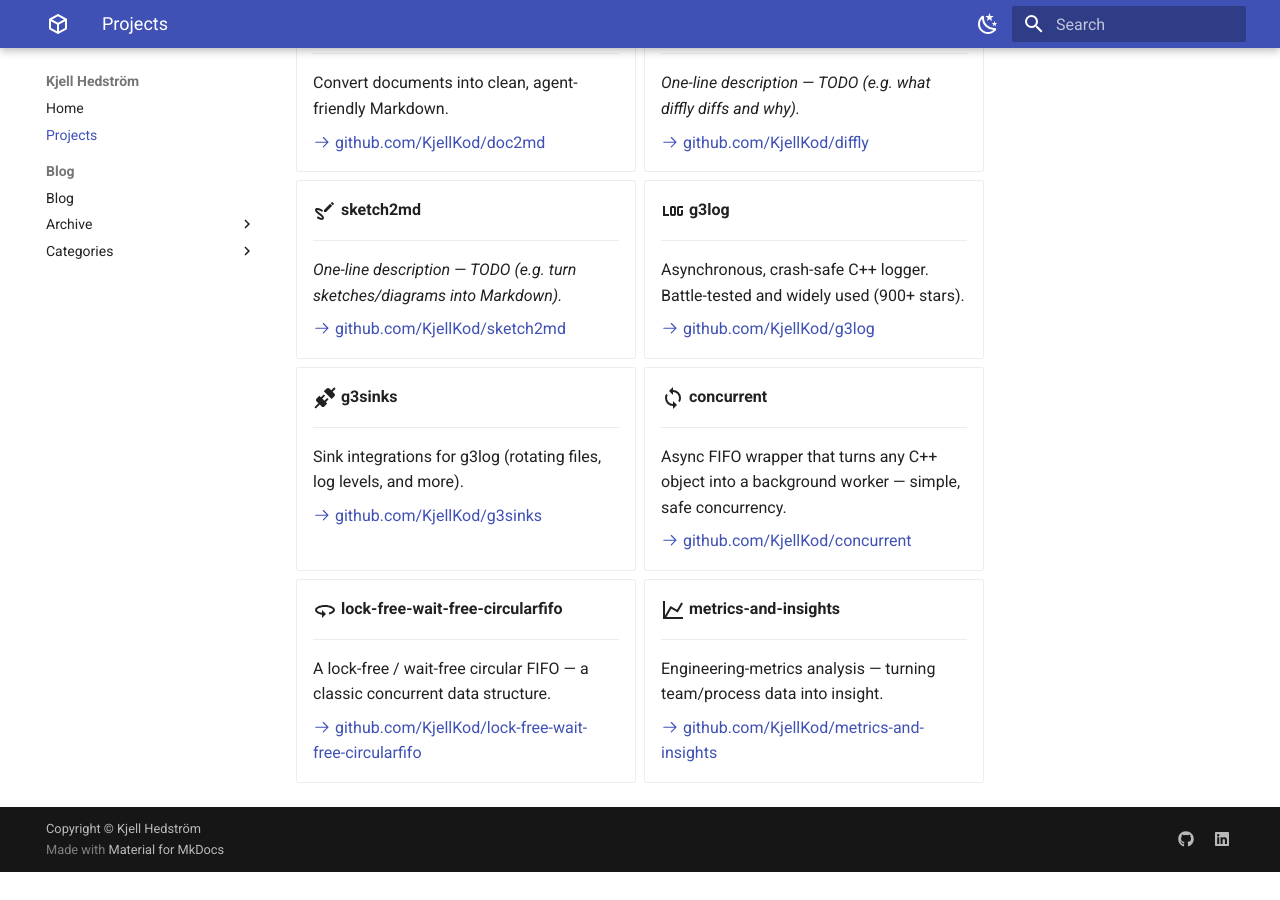
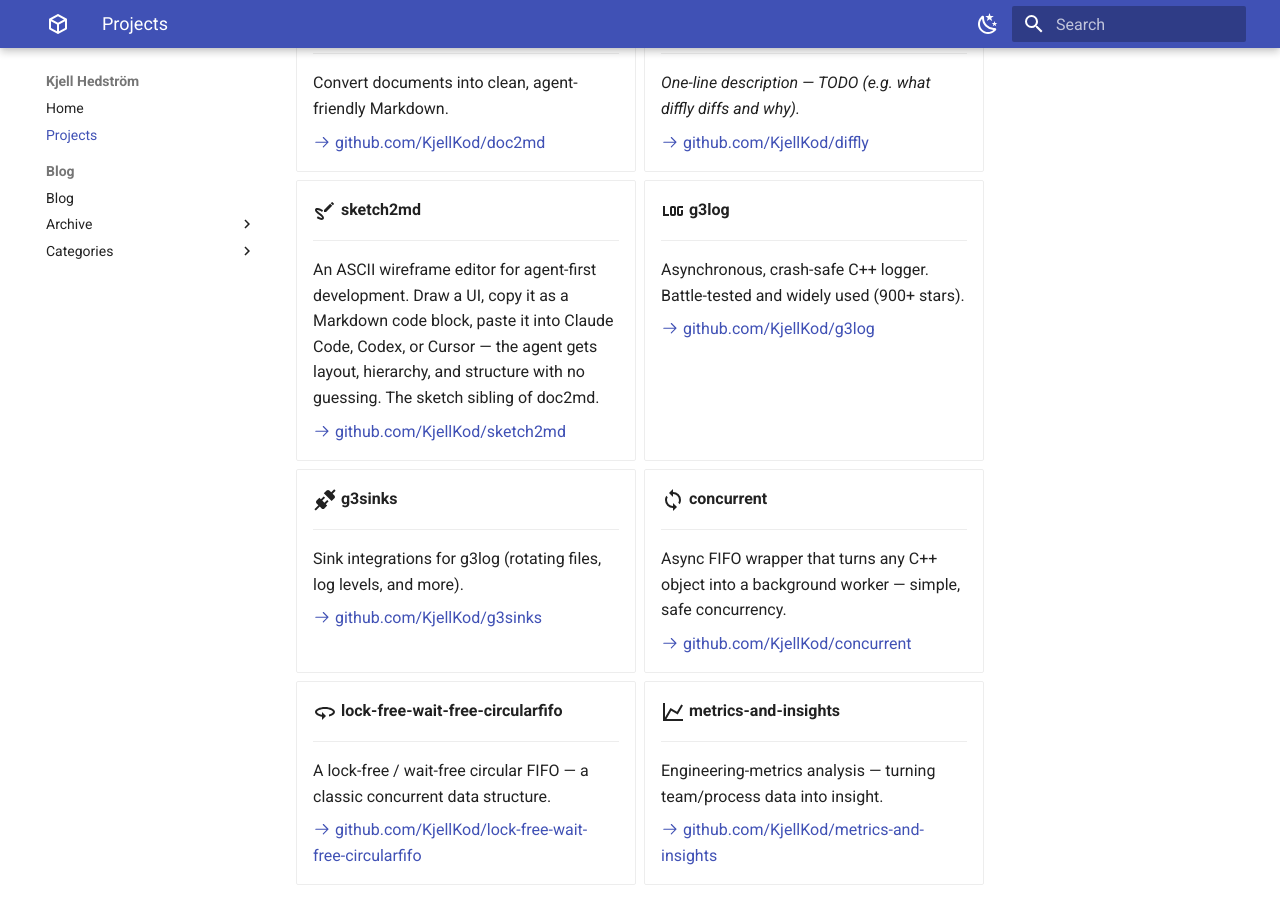
Before and after one commit to KjellKod/kjellkod.github.io, an MkDocs documentation site: the page built from docs/projects.md, in a window 1280 px wide and 900 px high, scrolled down 542 px. Built offline with MkDocs 1.6.1 and Material for MkDocs 9.7.7, drawn with Linux system fonts in a browser that asks for light colours; before the commit the page ends 1414 px from its top, so only the background shows below that.

Commit message:
Add sketch2md project blurb

```diff
--- a/docs/projects.md
+++ b/docs/projects.md
@@ -45,7 +45,10 @@
 
     ---
 
-    _One-line description — TODO (e.g. turn sketches/diagrams into Markdown)._
+    An ASCII wireframe editor for agent-first development. Draw a UI, copy it as
+    a Markdown code block, paste it into Claude Code, Codex, or Cursor — the agent
+    gets layout, hierarchy, and structure with no guessing. The sketch sibling of
+    doc2md.
 
     [:octicons-arrow-right-24: github.com/KjellKod/sketch2md](https://github.com/KjellKod/sketch2md)
 
```
